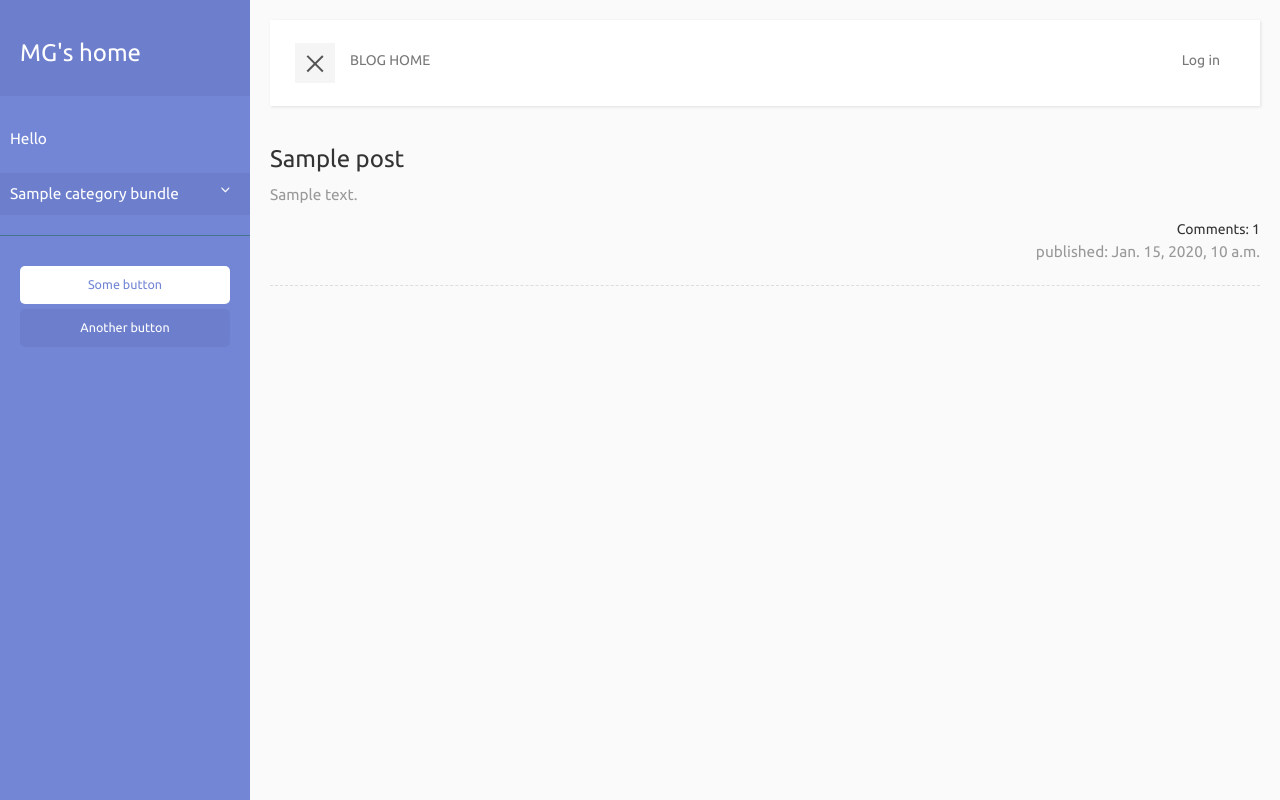
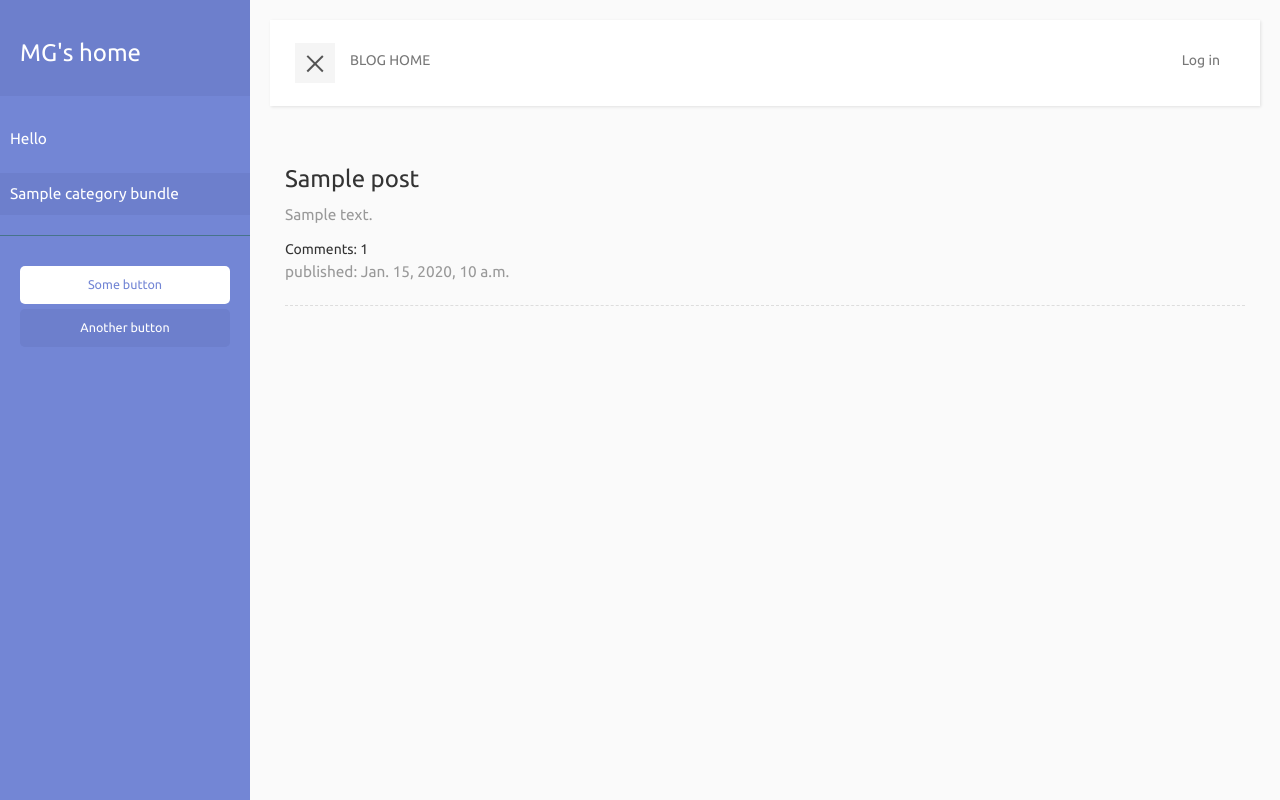
Before and after one commit to mgelios/my-first-blog, a Django app: template blog/templates/blog/post_list.html in a window 1280 px wide. Run offline with Django 3.2, Linux system fonts and the light colour scheme; the template is opened without the code that fills it: most values are stand-ins (such as "Sample title", 1, 10 or a date in 2020); some libraries are stand-ins or nearby versions.

Commit message:
updated styling for responsive

```diff
--- a/blog/static/css/blog.css
+++ b/blog/static/css/blog.css
@@ -116,7 +116,6 @@ a[data-toggle="collapse"] {
 }
 
 a[aria-expanded="false"]::before, a[aria-expanded="true"]::before {
-    content: '\e259';
     display: block;
     position: absolute;
     right: 20px;
@@ -124,7 +123,6 @@ a[aria-expanded="false"]::before, a[aria-expanded="true"]::before {
     font-size: 0.6em;
 }
 a[aria-expanded="true"]::before {
-    content: '\e260';
 }
 
 
@@ -239,15 +237,3 @@ a.article, a.article:hover {
 /* ---------------------------------------------------
     ARTICLES
 ----------------------------------------------------- */
-.main-content {
-    width: 100%;
-}
-
-.date {
-    text-align: right;
-    width: 100%;
-}
-
-.wrapper div {
-    display: block;
-}
--- a/blog/templates/blog/post_list.html
+++ b/blog/templates/blog/post_list.html
@@ -1,6 +1,7 @@
 {% extends 'blog/base.html' %}
 
 {% block content %}
+    <div class="container-fluid">
         {% for post in posts %}
             <article class="post">
                 <header>
@@ -16,4 +17,5 @@
             </article>
             <div class="line"></div>
         {% endfor %}
+    </div>
 {% endblock %}
```
Also changed, not shown: static/css/blog.css (+0 -14 lines), static/css/landing.css (+14 -0 lines). Lines whose indentation alone changed are shown as unchanged.
